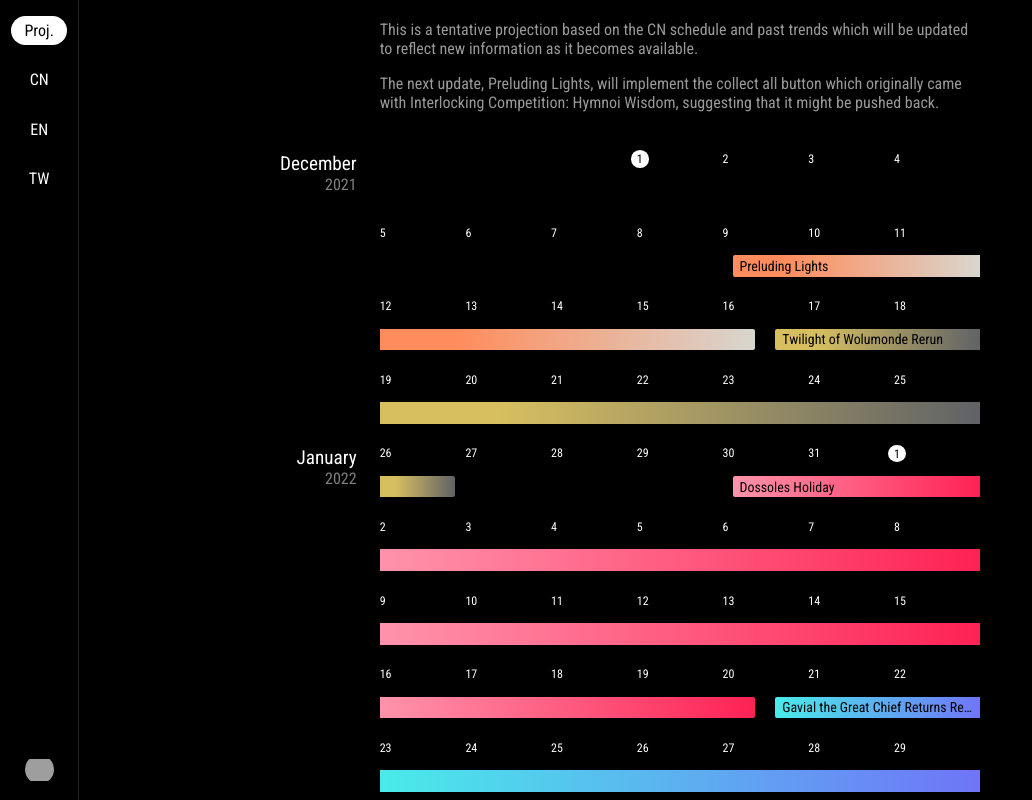
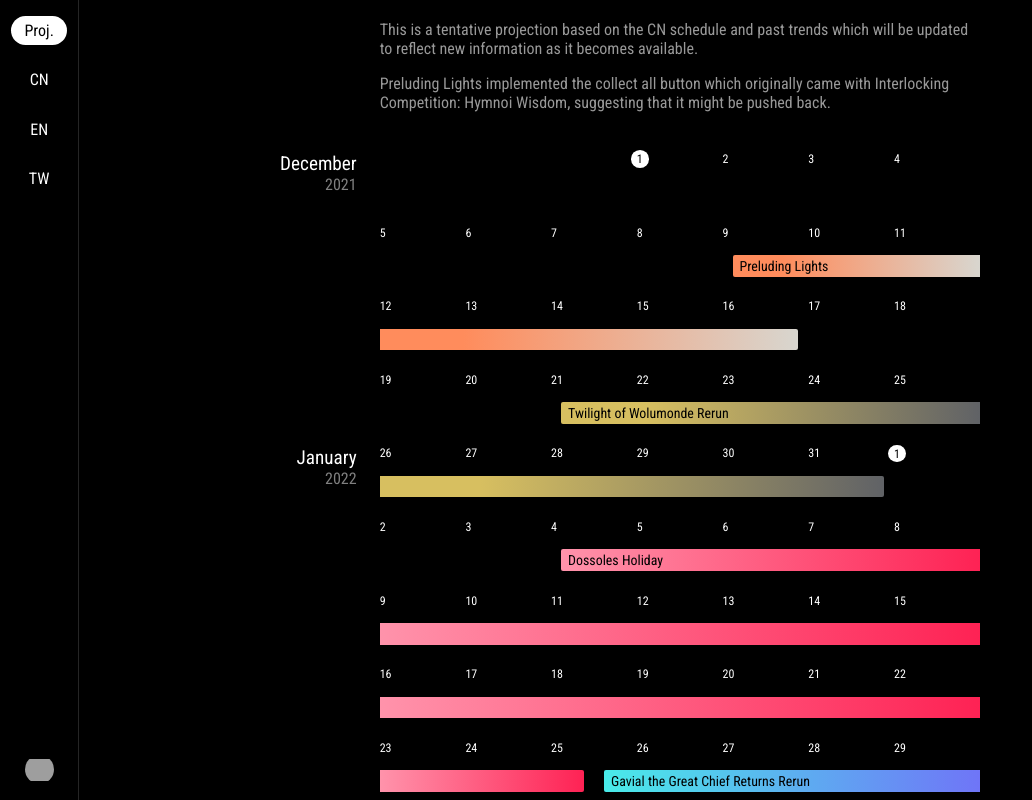
Before and after one commit to jaywyeee/arknights-calendar, a Svelte app: page / in a window 1280 px wide. Shown: the whole page, without its empty margins (0-1032 px from the left). Built offline with nearby package versions, Linux system fonts and the light colour scheme; grey boxes are pictures that could not be loaded; a web font is replaced by a local one.

Commit message:
Update future and CN schedules

```diff
--- a/src/data/events.json
+++ b/src/data/events.json
@@ -2,14 +2,14 @@
 	"pr": {
 		"2021": [
 			{ "start": [12,  9], "duration":  7, "event": "pl" },
-			{ "start": [12, 16], "duration": 10, "event": "tow", "rerun": true },
-			{ "start": [12, 30], "duration": 21, "event": "dh" }
+			{ "start": [12, 21], "duration": 10, "event": "tow", "rerun": true }
 		],
 		"2022": [
-			{ "start": [ 1, 20], "duration": 10, "event": "gtgcr", "rerun": true },
-			{ "start": [ 2,  3], "duration": 14, "event": "cc6" },
-			{ "start": [ 2, 24], "duration":  7, "event": "ic1" },
-			{ "start": [ 3,  8], "duration":  7, "event": "v" },
+			{ "start": [ 1,  4], "duration": 21, "event": "dh" },
+			{ "start": [ 1, 25], "duration": 10, "event": "gtgcr", "rerun": true },
+			{ "start": [ 2,  8], "duration": 14, "event": "cc6" },
+			{ "start": [ 3,  3], "duration":  7, "event": "ic1" },
+			{ "start": [ 3, 10], "duration":  7, "event": "v" },
 			{ "start": [ 3, 31], "duration": 10, "event": "mn", "rerun": true },
 			{ "start": [ 4, 14], "duration":  7, "event": "ps" },
 			{ "start": [ 4, 29], "duration": 21, "event": "nl" },
@@ -65,7 +65,8 @@
 			{ "start": [10, 15], "duration":  7, "event": "ps" },
 			{ "start": [11,  1], "duration": 21, "event": "nl" },
 			{ "start": [11, 22], "duration": 14, "event": "cc7" },
-			{ "start": [12,  7], "duration": 10, "event": "mb", "rerun": true }
+			{ "start": [12,  7], "duration": 10, "event": "mb", "rerun": true },
+			{ "start": [12, 21], "duration": 14, "event": "bti" }
 		]
 	},
 	"en": {
--- a/src/data/names.json
+++ b/src/data/names.json
@@ -2,6 +2,7 @@
 	"af":    "Ancient Forge",
 	"awitd": "A Walk in the Dust",
 	"bh":    "Beyond Here",
+	"bti":   "Break the Ice",
 	"cc":    "Contingency Contract",
 	"cc0":   "Contingency Contract #0: Operation Barrenland",
 	"cc1":   "Contingency Contract #1: Operation Pyrite",
--- a/src/data/pages.json
+++ b/src/data/pages.json
@@ -4,7 +4,7 @@
 		"name": "Proj.",
 		"description": [
 			"This is a tentative projection based on the CN schedule and past trends which will be updated to reflect new information as it becomes available.",
-			"The next update, Preluding Lights, will implement the collect all button which originally came with Interlocking Competition: Hymnoi Wisdom, suggesting that it might be pushed back."
+			"Preluding Lights implemented the collect all button which originally came with Interlocking Competition: Hymnoi Wisdom, suggesting that it might be pushed back."
 		]
 	},
 	{
--- a/src/styles/_events.scss
+++ b/src/styles/_events.scss
@@ -4,6 +4,7 @@ $list: (
 	("af",    (#B8B8B8 20%, #AC2021)),
 	("awitd", (#DED9D3, #7594A6, #7B7B7B)),
 	("bh",    (#FB985D, #FBCE00)),
+	("bti",   (#D7E8FA, #7D8B98)),
 	("cc",    (#B79A8F, #867068)),
 	("cc0",   (#F07373, #D63636)),
 	("cc1",   (#F7DC5A, #C38921)),
```
